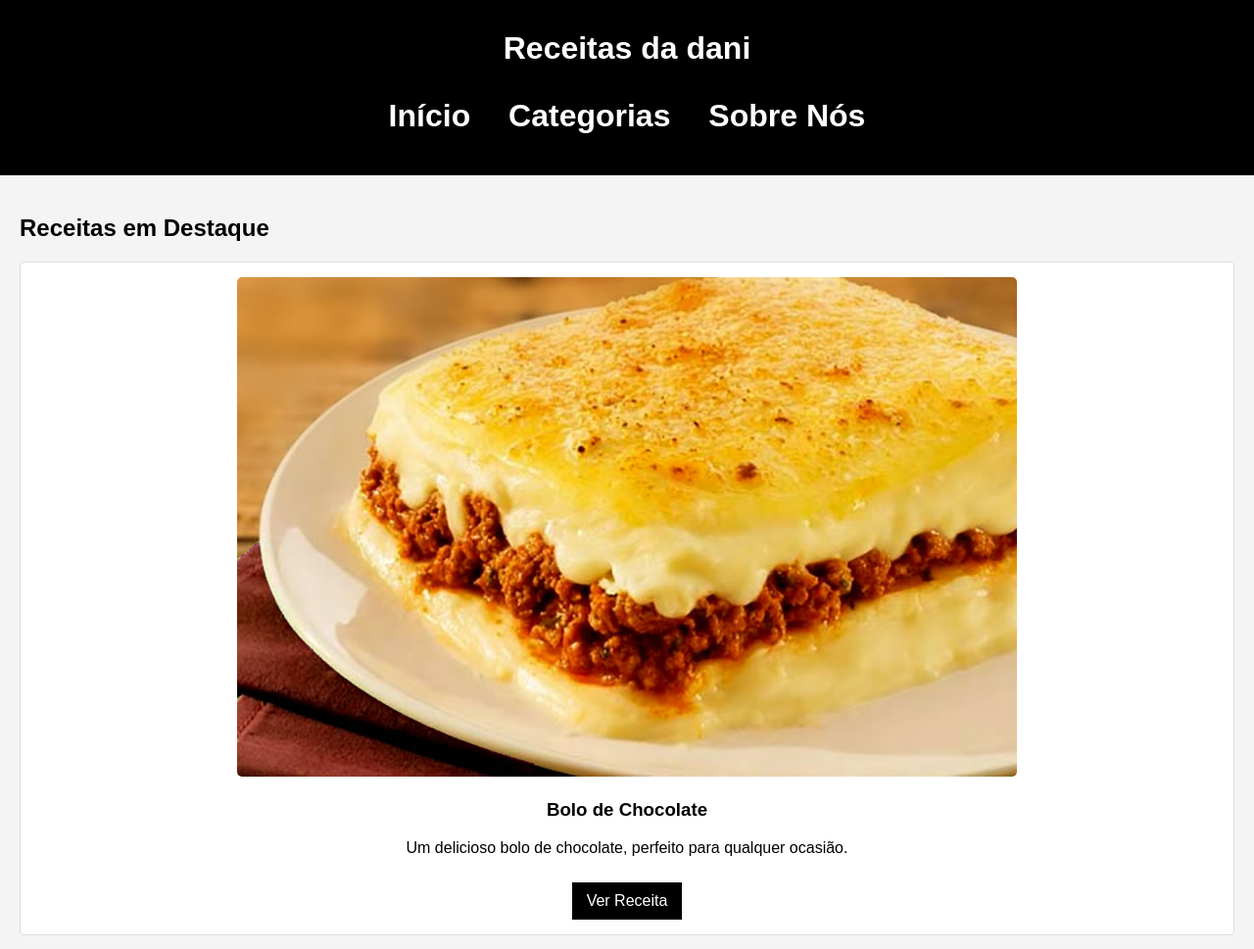
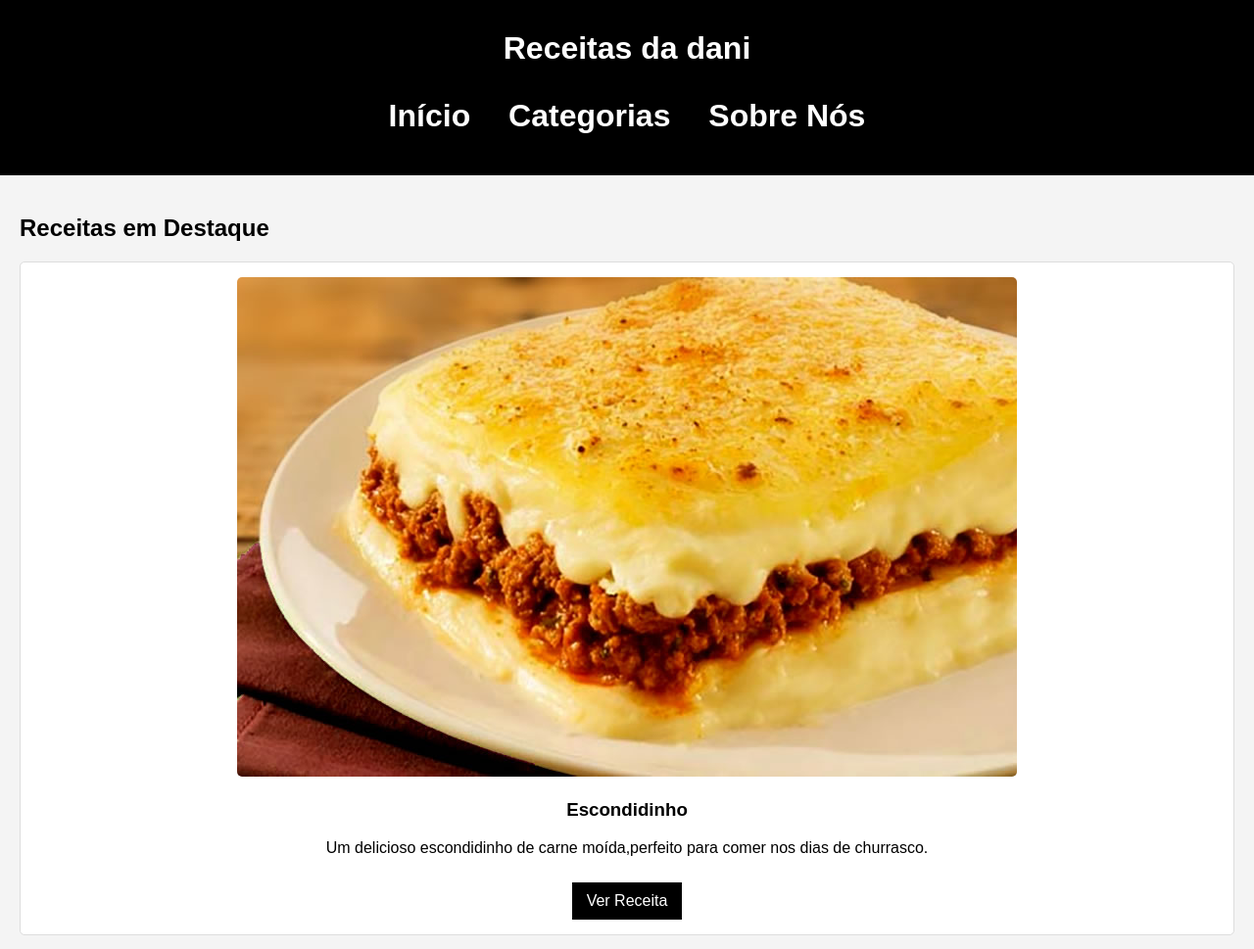
Before and after one commit to daniellyk/trabalho-de-front-end-Danielly-Rodrigues, a plain HTML site: page index.html in a window 1280 px wide. Shown: the top 969 px of the page at 98% size. Drawn offline with Linux system fonts and the light colour scheme.

Commit message:
oiwwwwwww

```diff
--- a/index.html
+++ b/index.html
@@ -21,8 +21,8 @@
             <h2>Receitas em Destaque</h2>
             <div class="receita">
                 <img src= "Escondidinho_de_carne_moída.jpg" alt="Escondidinho">
-                <h3>Bolo de Chocolate</h3>
-                <p>Um delicioso bolo de chocolate, perfeito para qualquer ocasião.</p>
+                <h3>Escondidinho</h3>
+                <p>Um delicioso escondidinho de carne moída,perfeito para comer nos dias de churrasco. </p>
                 <a href="#Escondidinho" class="botao">Ver Receita</a>
             </div>
             <div class="receita">
```
